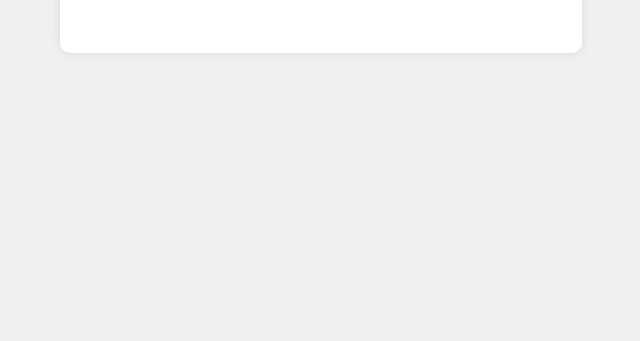
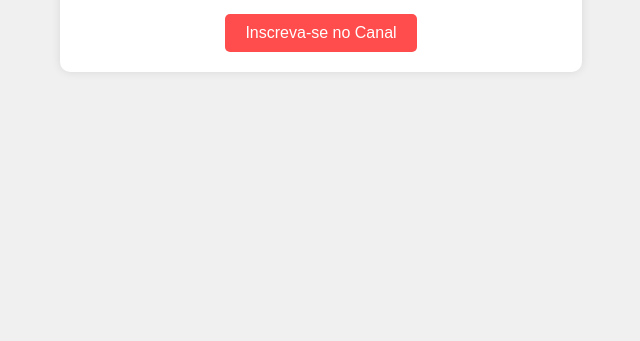
Before and after one commit to Kauandasilvamd/Gerador-de-C-diguin-, a plain HTML site: page index.html in a window 1280 px wide. Shown: the part 459-800 px from the top of the page, without its empty margins (319-959 px from the left). Drawn offline with Linux system fonts and the light colour scheme.

Commit message:
Update index.html

```diff
--- a/index.html
+++ b/index.html
@@ -19,8 +19,10 @@
         </select>
         <button onclick="gerarCodigo()">Gerar Códiguin</button>
         <div id="codigo-gerado"></div>
-        <div id="mensagem-sucesso"></div>
-    </div>
+        <div id="mensagem-sucesso"> </div>
+<div class="subscribe-button">
+            <a href="https://youtube.com/@3k_gokutxt?si=XmTNWpnhytwlmczT" target="_blank">Inscreva-se no Canal</a>
+        </div>
 
     <script src="script.js"></script>
 </body>
```
